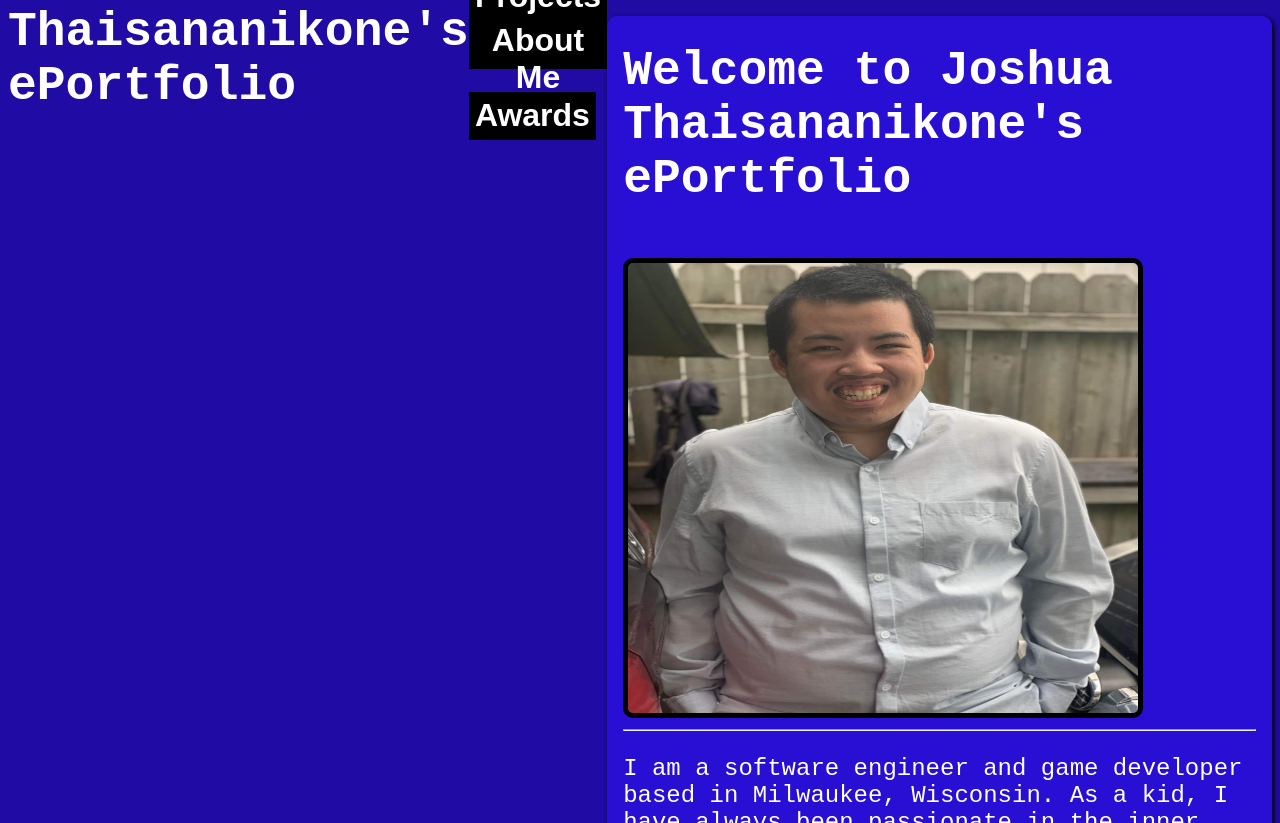
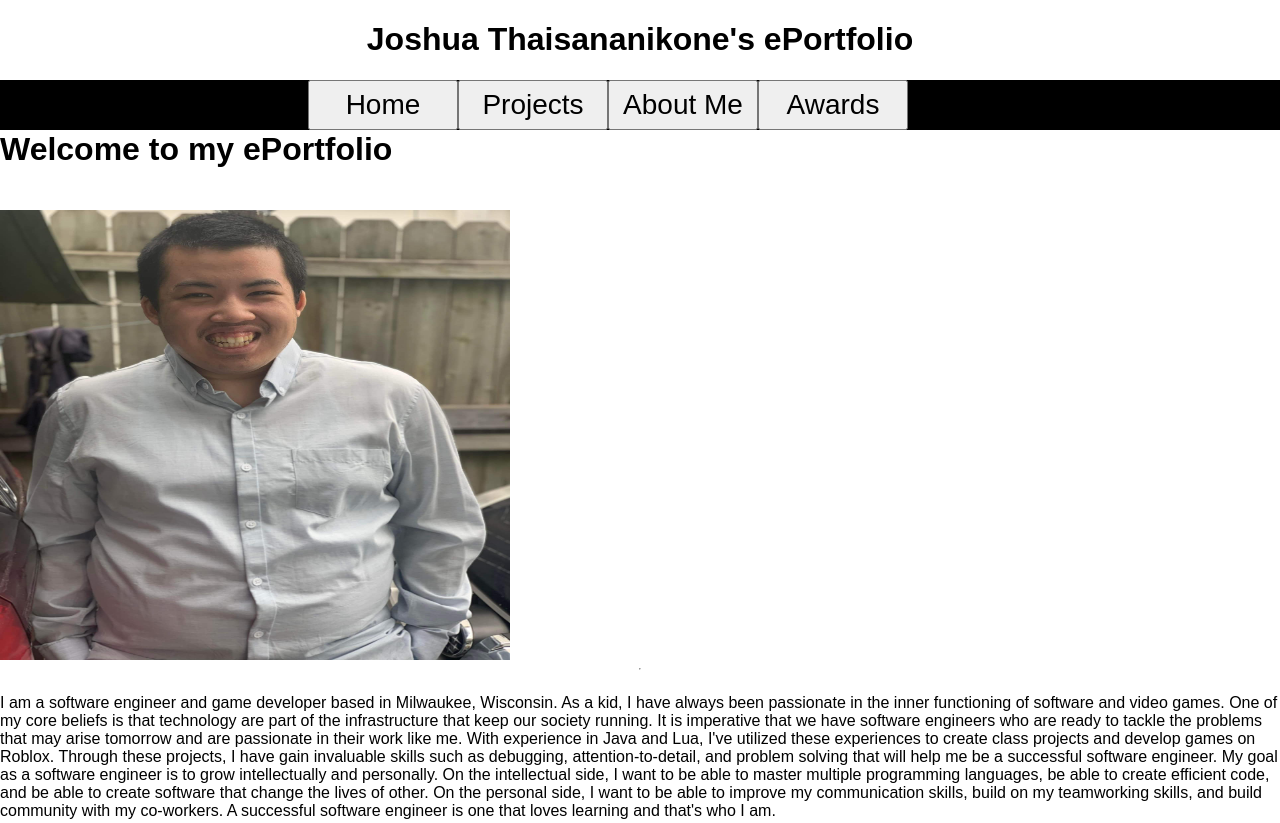
Before and after one commit to JoshuaThai/Joshua-Portfolio, a plain HTML site: page index.html in a window 1280 px wide. Shown: the top 823 px of the page. Drawn offline with Linux system fonts and the light colour scheme.

Commit message:
Update index.html

```diff
--- a/index.html
+++ b/index.html
@@ -2,8 +2,34 @@
 <html lang="en">
 <head>
     <title>Joshua's ePortfolio</title>
-    <link rel="stylesheet" href="styles.css">
+    <!-- <link rel="stylesheet" href="styles.css"> -->
     <style>
+        body{
+            margin: 0;
+            padding: 0;
+            font-family: Arial, sans-serif;
+            display: grid;
+            justify-content: center;
+            align-items: center;
+        }
+        header{
+            /* background-color: black; */
+            text-align: center;
+            /* margin-bottom: 20px; */
+        }
+        .nav-buttons{
+            display: flex;
+            background-color: black;
+            justify-content: center;
+            padding-right: 5%;
+            /* gap: 20px;
+            margin-bottom: 20px; */
+        }
+        .nav-button{
+            height: 50px;
+            width: 150px;
+            font-size: 28px;
+        }
         #Welcome{
             animation-name: moveText;
             animation-duration: 2s;
@@ -18,16 +44,15 @@
 </head>
 <body>
     <header>
-        <h1><span>Joshua Thaisananikone's ePortfolio</span></h1>
+        <h1>Joshua Thaisananikone's ePortfolio</h1>
         <div class="nav-buttons">
-            <button onclick="document.location='index.html'">Home</button>
-            <button onclick="document.location='projects.html'">Projects</button>
-            <button onclick="document.location='aboutMe.html'">About Me</button>
-            <button onclick="document.location='awards.html'">Awards</button>
+            <button class="nav-button" onclick="document.location='index.html'">Home</button>
+            <button class="nav-button" onclick="document.location='projects.html'">Projects</button>
+            <button class="nav-button" onclick="document.location='aboutMe.html'">About Me</button>
+            <button class="nav-button" onclick="document.location='awards.html'">Awards</button>
         </div>
     </header>
-    <main>
-        <h1 id ="Welcome">Welcome to Joshua Thaisananikone's ePortfolio</h1>
+        <h1 id ="Welcome">Welcome to my ePortfolio</h1>
         <img id = "Josh" src="Images/JT_Photo.jpg" Width = "510" Height = "450" alt="Picture of Joshua Thaisananikone" onmouseenter="changeImage()">
         <hr>
         <p>
```
Lines whose indentation alone changed are shown as unchanged.
